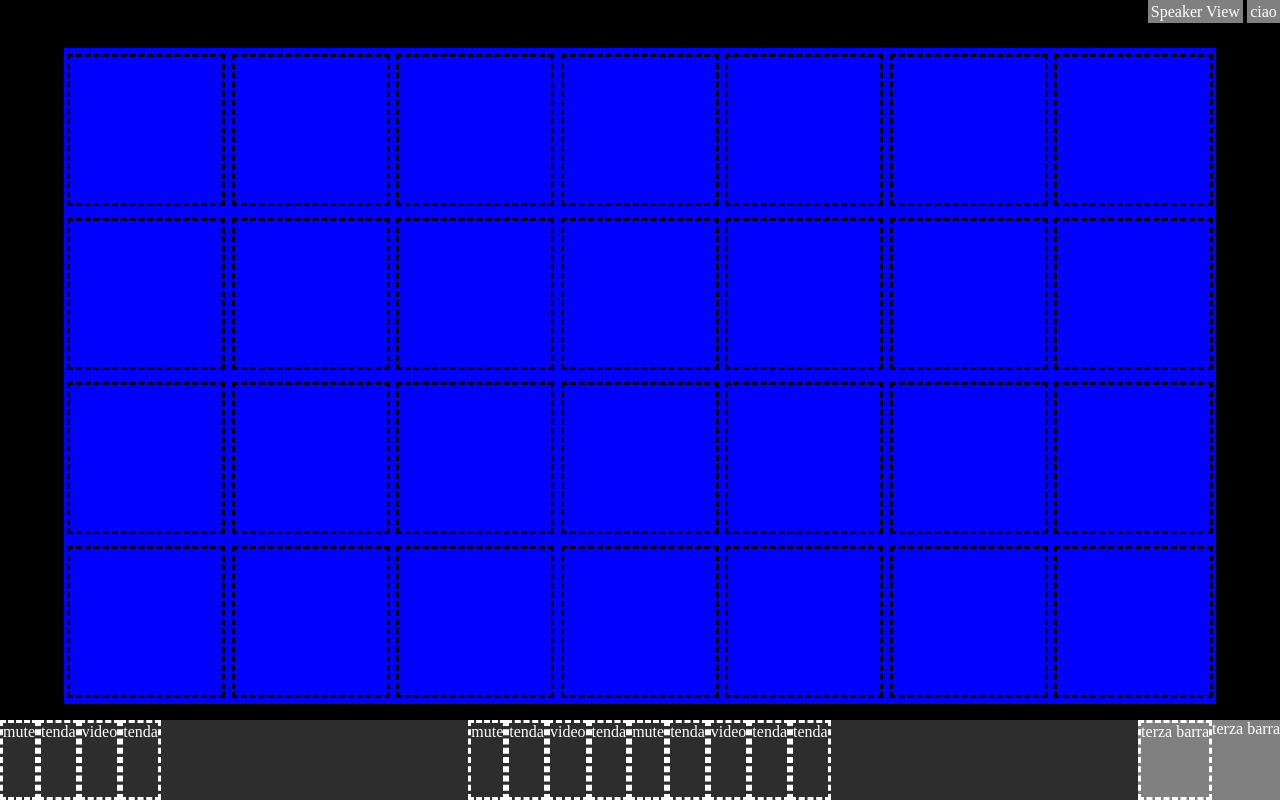
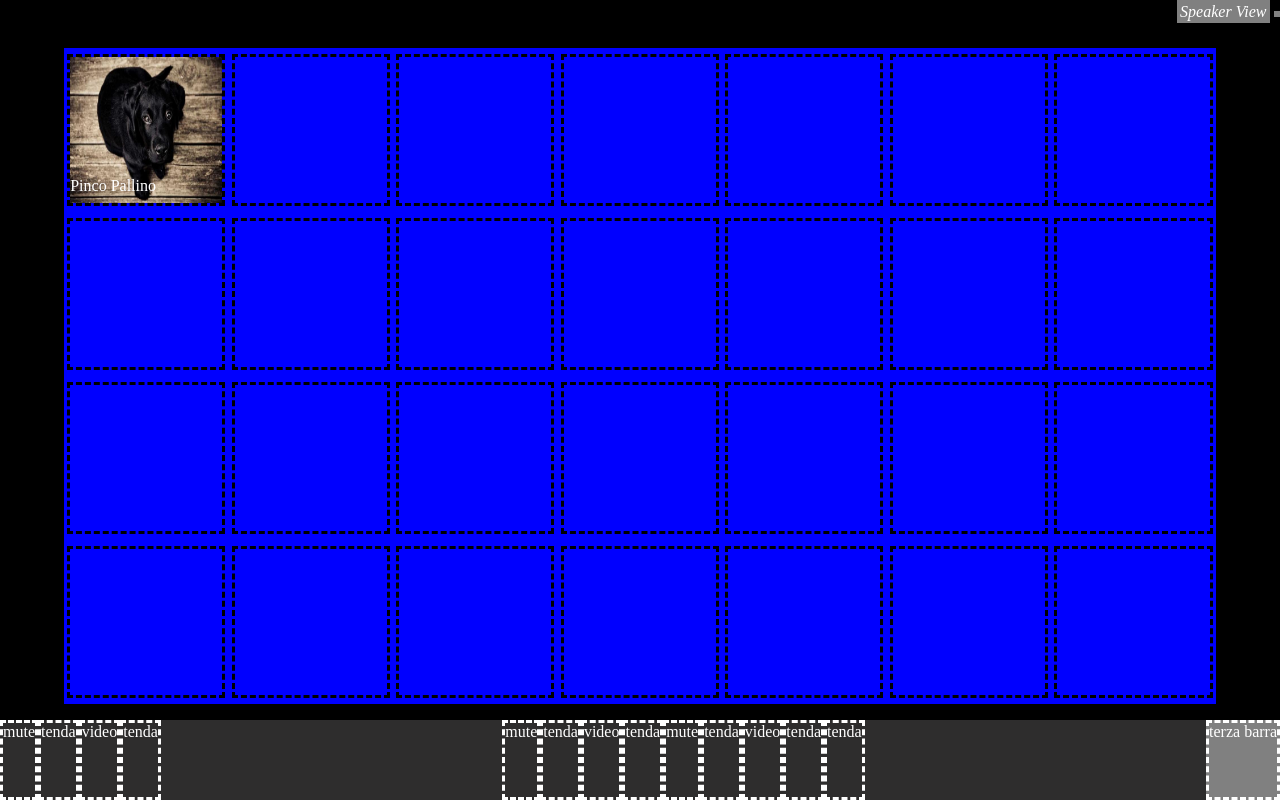
Before and after one commit to francescofalcone05/html-css-zoom, a plain HTML site: page index.html in a window 1280 px wide. Drawn offline with Linux system fonts and the light colour scheme.

Commit message:
icons-not-working

```diff
--- a/css/style.css
+++ b/css/style.css
@@ -27,7 +27,7 @@ body{
     background-color: blue;
     width: 90%;
     margin: 3rem auto 1rem auto;
-
+    position: relative;
 }
 
 .tools-container{
@@ -37,8 +37,9 @@ body{
 }
 
 
+
 /* up tools */
-.up-icons>span{
+.up-icons>i{
     background-color: gray;
     padding: 0.2rem;
     color: white;
@@ -48,7 +49,10 @@ body{
     position: absolute;
     top: 0.2rem;
     right:0;
+    color: white;
 }
+
+
 
 /* cards */
 
@@ -57,8 +61,21 @@ body{
     height: calc(100% / 4 - 0.8rem);
     border: dashed;
     margin: 0.4rem 0.2rem;
+    position: relative;
 }
 
+.card>img{
+    width: 100%;
+    height: 100%;
+}
+
+.card>span{
+    color: white;
+    position: absolute;
+    bottom: 0.5rem;
+    left: 0;
+    z-index: 9;
+}
 
 /* bottom tools */
 
--- a/index.html
+++ b/index.html
@@ -13,11 +13,14 @@
     <main>
         <div class="main-container flex">
             <div class="up-icons">
-                <span class="View">Speaker View</span>
-                <span class="expand">ciao</span>
+                <i class="fa-thin fa-objects-column">Speaker View</i>
+                <i class="fa-solid fa-arrows-maximize"></i>
             </div>
             <div class="card-container flex">
-                <div class="card"><img src="" alt=""></div>
+                <div class="card">
+                    <img src="./img/dog.jpg" alt="">
+                    <span>Pinco Pallino</span>
+                </div>
                 <div class="card"></div>
                 <div class="card"></div>
                 <div class="card"></div>
@@ -72,7 +75,7 @@
                 <div>tenda</div>
             </div>
             <div class="right-tools flex">
-                <div>terza barra</div>terza barra
+                <div>terza barra</div>
             </div>
         </div>
     </footer>
```
